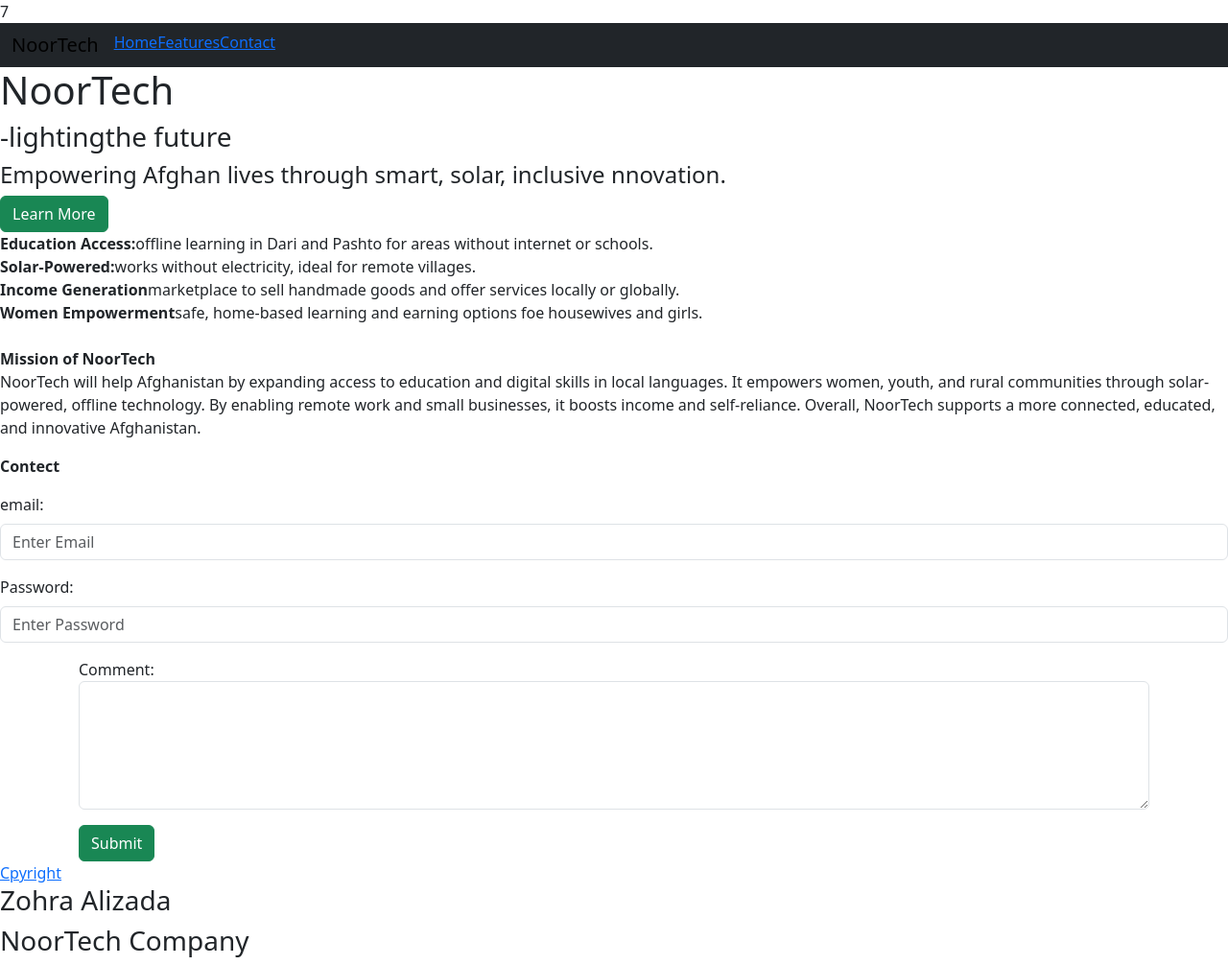
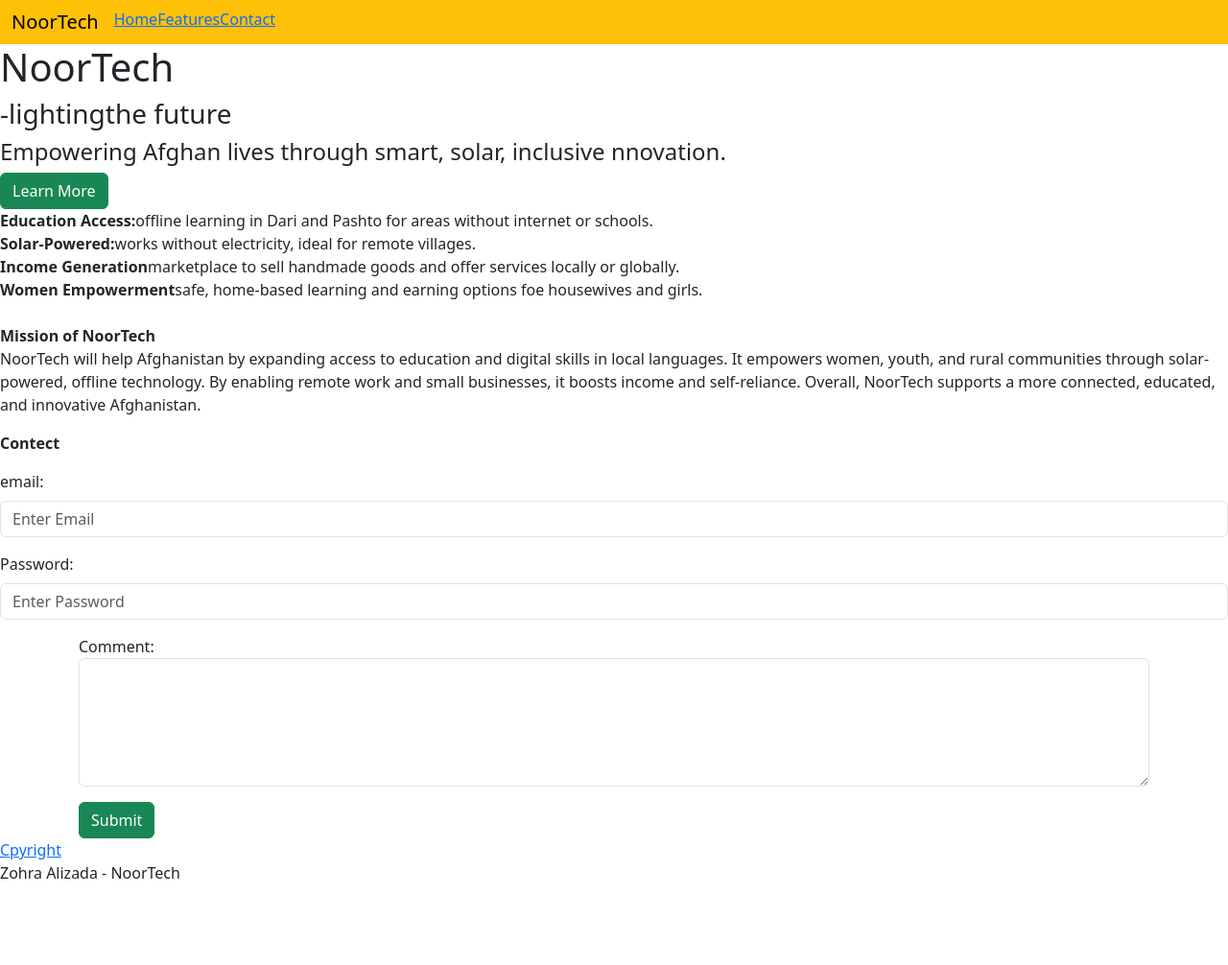
Before and after one commit to zohra-alizada/NoorTech., a plain HTML site: page index.html in a window 1280 px wide. Shown: the whole page at 96% size. After the commit the page ends 922 px from the top, so only its background shows below. Drawn offline with nearby package versions, Linux system fonts and the light colour scheme.

Commit message:
Add files via upload

```diff
--- a/index.html
+++ b/index.html
@@ -4,16 +4,16 @@
     <meta charset="UTF-8">
     <meta name="viewport" content="width=device-width, initial-scale=1.0">
     <title>NoorTech</title>
-      <link href="https://cdn.jsdelivr.net/npm/bootstrap@5.3.7/dist/css/bootstrap.min.css" rel="stylesheet">
+    <link href="https://cdn.jsdelivr.net/npm/bootstrap@5.3.7/dist/css/bootstrap.min.css" rel="stylesheet">
 
   <script src="https://cdn.jsdelivr.net/npm/bootstrap@5.3.7/dist/js/bootstrap.bundle.min.js"></script>
 </head>
-<body>7
+<body>
     <header>
-   <nav class="navbar navbar-expand-sm bg-dark justify-content-center bg-warning">
+   <nav class="navbar navbar-expand-sm text-bg-color justify-content-center bg-warning">
     <div class="container-fluid">
-        <ul class="nav  nav-pills">
-            <li class="nav-item">
+        <ul class="nav bg-warning">
+            <li class="nav-item ">
                 <a class="navbar-brand" data-bs-toggle="pills" href="#">NoorTech</a>
             </li>
             <li class="nav-item">
@@ -75,10 +75,7 @@ Overall, NoorTech supports a more connected, educated, and innovative Afghanista
 </div>
 </main>
 <footer>
-    <a href="#" >Cpyright</a>
-    <h3>Zohra Alizada</h3>
-    <h3>NoorTech Company
-
+    <a href="#" >Cpyright</a> <div>Zohra Alizada - NoorTech</div>
     </h3>
 </footer>
 </body>
```
